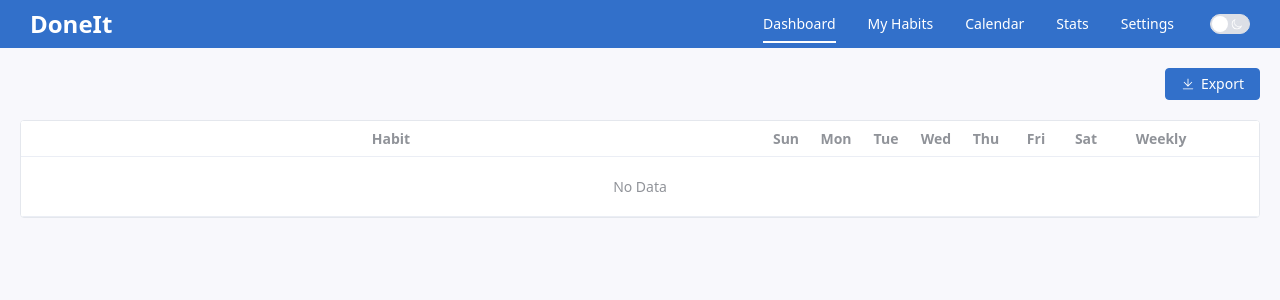
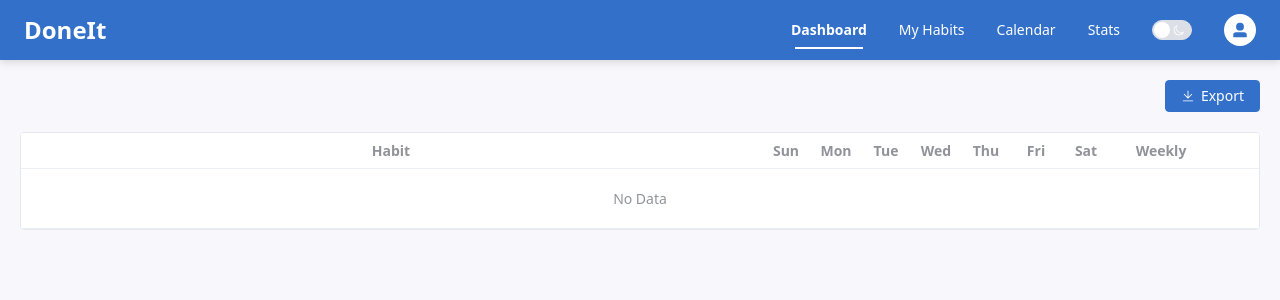
Before and after one commit to ebly/doneit, a Vue app: page / in a window 1280 px wide. Shown: the top 300 px of the page. Built offline with nearby package versions, Linux system fonts and the light colour scheme.

Commit message:
默认使用浅色模式，移除系统偏好跟随

```diff
--- a/index.html
+++ b/index.html
@@ -1,13 +1,25 @@
 <!doctype html>
 <html lang="en">
+
 <head>
   <meta charset="UTF-8" />
   <link rel="icon" type="image/svg+xml" href="/favicon.svg" />
   <meta name="viewport" content="width=device-width, initial-scale=1.0" />
   <title>DoneIt</title>
+  <!-- Google tag (gtag.js) -->
+  <script async src="https://www.googletagmanager.com/gtag/js?id=G-YB1BMLJPC7"></script>
+  <script>
+    window.dataLayer = window.dataLayer || [];
+    function gtag() { dataLayer.push(arguments); }
+    gtag('js', new Date());
+
+    gtag('config', 'G-YB1BMLJPC7');
+  </script>
 </head>
+
 <body>
   <div id="app"></div>
   <script type="module" src="/src/main.js"></script>
 </body>
+
 </html>
--- a/src/App.vue
+++ b/src/App.vue
@@ -3,25 +3,21 @@ import { ref, onMounted, defineAsyncComponent } from 'vue'
 import { useTheme } from './composables/useTheme.js'
 import { useHabits } from './composables/useHabits.js'
 import { loadMockDataScript } from './composables/useMockData.js'
-import { Sunny, Moon, Search } from '@element-plus/icons-vue'
+import { Search } from '@element-plus/icons-vue'
 
-// 异步加载组件
 const HabitList = defineAsyncComponent(() => import('./components/HabitList.vue'))
 const HabitForm = defineAsyncComponent(() => import('./components/HabitForm.vue'))
 const Dashboard = defineAsyncComponent(() => import('./components/Dashboard.vue'))
-const ReminderSettings = defineAsyncComponent(() => import('./components/ReminderSettings.vue'))
 const Calendar = defineAsyncComponent(() => import('./components/Calendar.vue'))
 const Stats = defineAsyncComponent(() => import('./components/Stats.vue'))
+const TopNav = defineAsyncComponent(() => import('./components/TopNav.vue'))
 
-// 使用组合式函数
-const { isDarkMode, initTheme, applyTheme } = useTheme()
+const { initTheme } = useTheme()
 const { habits, showAddForm, editingHabit, loadHabits, handleAddHabit, startEditHabit, cancelEditHabit, handleDeleteHabit } = useHabits()
 
-// 状态
 const searchValue = ref('')
 const currentView = ref('dashboard')
 
-// 初始化
 onMounted(async () => {
   initTheme()
   await loadHabits()
@@ -34,30 +30,12 @@ onMounted(async () => {
 
 <template>
   <div class="app-container">
-    <!-- PC 端布局 -->
     <div class="pc-layout">
-      <header class="header">
-        <div class="logo">
-          <h1>DoneIt</h1>
-        </div>
-        <div class="header-right">
-          <nav class="nav">
-            <a href="#" class="nav-link" :class="{ active: currentView === 'dashboard' }" @click.prevent="currentView = 'dashboard'">Dashboard</a>
-            <a href="#" class="nav-link" :class="{ active: currentView === 'myhabits' }" @click.prevent="currentView = 'myhabits'">My Habits</a>
-            <a href="#" class="nav-link" :class="{ active: currentView === 'calendar' }" @click.prevent="currentView = 'calendar'">Calendar</a>
-            <a href="#" class="nav-link" :class="{ active: currentView === 'stats' }" @click.prevent="currentView = 'stats'">Stats</a>
-            <a href="#" class="nav-link" :class="{ active: currentView === 'settings' }" @click.prevent="currentView = 'settings'">Settings</a>
-          </nav>
-          <el-switch v-model="isDarkMode" @change="applyTheme()" inline-prompt :active-icon="Sunny"
-            :inactive-icon="Moon" />
-        </div>
-      </header>
+      <TopNav v-model:currentView="currentView" />
 
       <main class="main-content">
-        <!-- Dashboard 视图 -->
         <Dashboard v-if="currentView === 'dashboard'" :habits="habits" @update:habits="habits = $event" />
 
-        <!-- My Habits 视图 -->
         <template v-else-if="currentView === 'myhabits'">
           <div class="content-header">
             <div class="search-button-container">
@@ -78,22 +56,12 @@ onMounted(async () => {
           <HabitList :habits="habits" :search-value="searchValue" @edit="startEditHabit" @delete="handleDeleteHabit" />
         </template>
 
-        <!-- Calendar 视图 -->
         <Calendar v-else-if="currentView === 'calendar'" :habits="habits" />
 
-        <!-- Stats 视图 -->
         <Stats v-else-if="currentView === 'stats'" :habits="habits" />
-
-        <!-- Settings 视图 -->
-        <template v-else-if="currentView === 'settings'">
-          <div class="coming-soon-container">
-            <p class="coming-soon-text">Coming Soon</p>
-          </div>
-        </template>
       </main>
     </div>
 
-    <!-- 添加/编辑习惯表单 -->
     <HabitForm v-model:visible="showAddForm" :habit="editingHabit" @add="handleAddHabit" @cancel="cancelEditHabit" />
   </div>
 </template>
--- a/src/components/Settings.vue
+++ b/src/components/Settings.vue
@@ -89,7 +89,7 @@ const handleFileChange = (event) => {
     <template #footer>
       <div style="width: 100%; text-align: center;">
         <el-button type="primary" @click="saveUsername">Save</el-button>
-        <div style="color: gray; font-size: 12px; margin-top: 8px;">v1.0.1</div>
+        <div style="color: gray; font-size: 12px; margin-top: 8px;">v1.0.2</div>
       </div>
     </template>
   </el-dialog>
--- a/src/composables/useTheme.js
+++ b/src/composables/useTheme.js
@@ -13,7 +13,7 @@ export const useTheme = () => {
     if (savedTheme) {
       isDarkMode.value = savedTheme === 'dark'
     } else {
-      // 默认使用浅色模式
+      // 默认使用浅色模式，忽略系统偏好
       isDarkMode.value = false
     }
     applyTheme()
--- a/src/styles/colors.css
+++ b/src/styles/colors.css
@@ -27,39 +27,6 @@
   --shadow-md: 0 2px 10px rgba(0, 0, 0, 0.1);
   --shadow-lg: 0 4px 12px rgba(0, 0, 0, 0.15);
   --shadow-xl: 0 5px 20px rgba(0, 0, 0, 0.2);
-}
-
-/* 暗色主题 - 系统偏好 */
-@media (prefers-color-scheme: dark) {
-  :root {
-    /* 主色调 */
-    --primary-color: #4a90e2;
-    --primary-color-rgb: 74, 144, 226;
-    --primary-dark: #357abd;
-    --success-color: #2ecc71;
-    --danger-color: #e74c3c;
-    --warning-color: #f39c12;
-
-    /* 文本颜色 */
-    --text-primary: #ecf0f1;
-    --text-secondary: #bdc3c7;
-    --text-light: #95a5a6;
-
-    /* 背景颜色 */
-    --bg-primary: #1a1a2e;
-    --bg-secondary: #16213e;
-    --bg-tertiary: #0f3460;
-
-    /* 边框颜色 */
-    --border-color: #444;
-    --border-light: #555;
-
-    /* 阴影 */
-    --shadow-sm: 0 2px 4px rgba(0, 0, 0, 0.3);
-    --shadow-md: 0 2px 10px rgba(0, 0, 0, 0.4);
-    --shadow-lg: 0 4px 12px rgba(0, 0, 0, 0.5);
-    --shadow-xl: 0 5px 20px rgba(0, 0, 0, 0.6);
-  }
 }
 
 /* 暗色主题 - 手动切换 */
```
Lines whose indentation alone changed are shown as unchanged.
